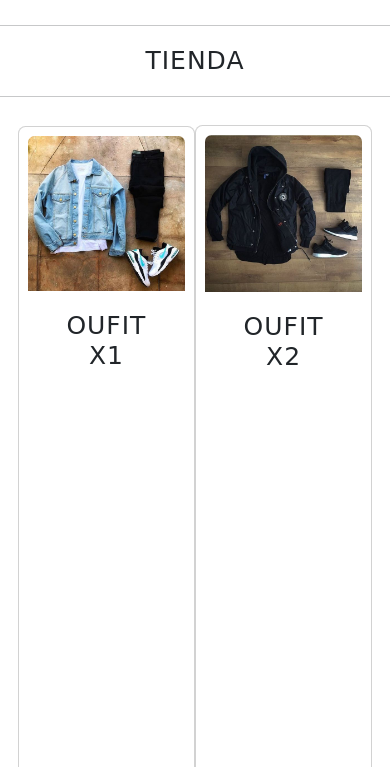
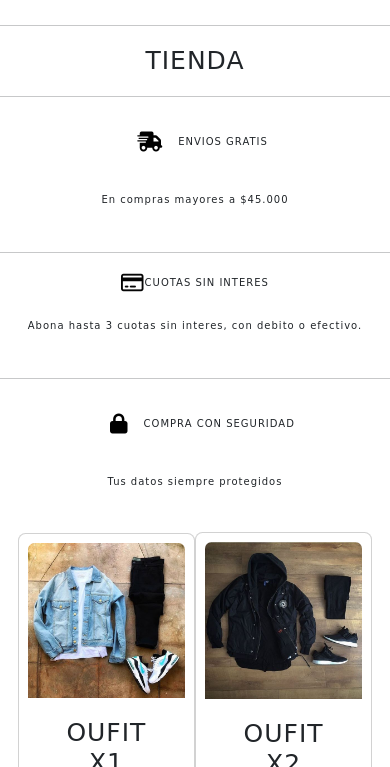
Before and after one commit to chzfabian/balcadur3.0, a plain HTML site: page paginas.html/tienda.html in a window 390 px wide. Shown: the part 77-844 px from the top of the page. Drawn offline with nearby package versions, Linux system fonts and the light colour scheme; a web font is replaced by a local one.

Commit message:
Cambio11.0

```diff
--- a/paginas.html/tienda.html
+++ b/paginas.html/tienda.html
@@ -61,6 +61,23 @@
       <h5>TIENDA</h5>
   </div>
   <hr>
+
+  <div class="divisiones">
+    <div>
+      <h1> <i class="fa-sharp fa-solid fa-truck-fast fa-fade" style="color: #000000;"></i>  ENVIOS GRATIS </h1>
+      <p>En compras mayores a $45.000 </p>
+    </div>
+    <hr>
+    <div>
+      <h1> <i class="fa-regular fa-credit-card fa-fade" style="color: #050505;"></i> CUOTAS SIN INTERES </h1>
+      <p>Abona hasta 3 cuotas sin interes, con debito o efectivo. </P>
+    </div>
+    <hr>
+    <div>
+      <h1> <i class="fa-solid fa-lock fa-fade" style="color: #000000;"></i> COMPRA CON SEGURIDAD</h1>
+      <p>Tus datos siempre protegidos</p>
+    </div>
+  </div>
 
   <!-- OUFIT X1 -->
   <div class="cuadrito-uno">
--- a/style.css
+++ b/style.css
@@ -273,15 +273,28 @@ footer {
         grid-template-columns: repeat(1,1fr);
         padding: 3rem, 2rem;
     }
+    .divisiones {
+        display: flex;
+        justify-content: center;
+        grid-template-columns: repeat(1,1fr);
+    }
 }
 
     @media (max-width: 768px) {
-        .grid-layout: repeat (1,1fr);
+        .grid-layout: repeat (1,1fr); {}
+
+
+        .divisiones {
+            display: flex;
+            justify-content: center;
+            grid-template-columns: repeat(1,1fr);
+        }
     }
 
     @media (min-width: 600px) {
         .galeria-productos {
             display: flex;
+
         }
     }
 
@@ -289,6 +302,31 @@ footer {
 /* PERTENECE A LA PAGINA DE TIENDA.HTML  */
 
 /* SECTION UNO (CUADRO UNO) */
+.divisiones {
+    display: grid;
+    justify-content: center;
+    align-items: center;
+
+}
+.divisiones > div > h1 {
+    font-size: 10px;
+    display: flex;
+    align-items: center;
+    justify-content: center;
+}
+.divisiones >div > p {
+    font-size: 50%;
+    display: flex;
+    padding: 10px;
+    margin: 15px;
+    justify-content: flex;
+    align-content: center;
+
+
+
+}
+
+
 .cuadrito-uno{
     margin: 10px;
     padding: 2%;
@@ -443,7 +481,11 @@ h4, p {
 h6 {
     margin: 50px;
 }
-.modal-body ximg {
+.modal-body img {
+    display: flex;
+    justify-content: center;
+}
+.modal-body > .fotito33 {
     display: flex;
     justify-content: center;
 }
```
Also changed, not shown: index.html (+0 -1 lines), paginas.html/abriase.html (+12 -12 lines).
